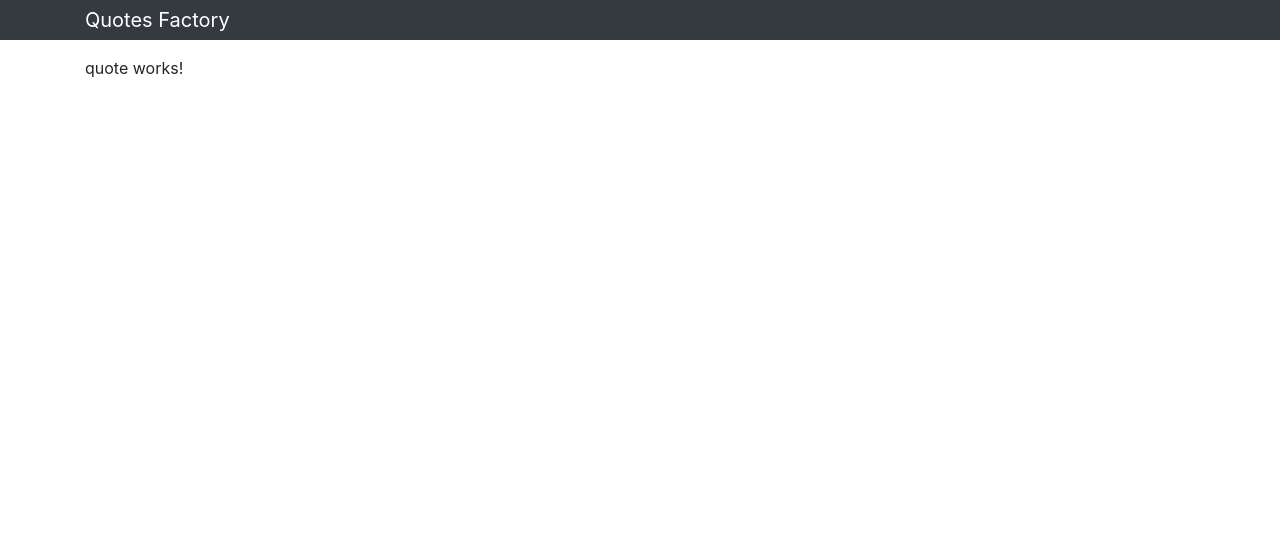
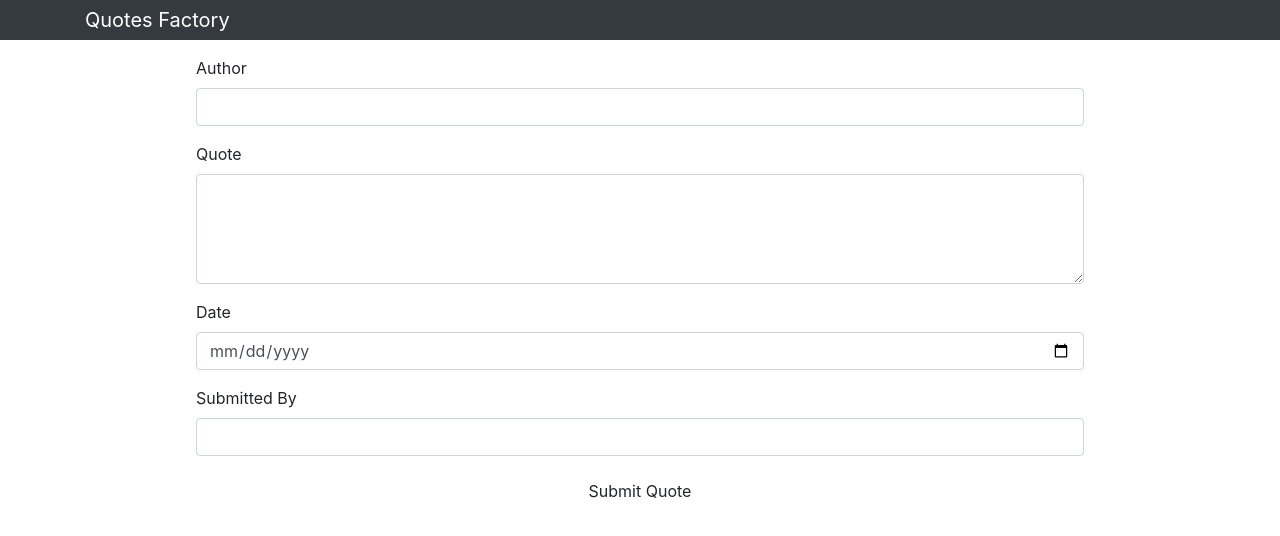
Before and after one commit to Sundaybrian/angular-quotes-factory, an Angular app: page / in a window 1280 px wide. Shown: the top 536 px of the page. Built offline with nearby package versions, Linux system fonts and the light colour scheme.

Commit message:
create the forms markup in the form component

```diff
--- a/src/app/app.module.ts
+++ b/src/app/app.module.ts
@@ -1,5 +1,6 @@
 import { BrowserModule } from '@angular/platform-browser';
 import { NgModule } from '@angular/core';
+import { FormsModule } from '@angular/forms';
 
 import { AppComponent } from './app.component';
 import { QuoteComponent } from './components/quote/quote.component';
@@ -16,7 +17,8 @@ import { NavComponent } from './components/nav/nav.component';
     NavComponent
   ],
   imports: [
-    BrowserModule
+    BrowserModule,
+    FormsModule
   ],
   providers: [],
   bootstrap: [AppComponent]
--- a/src/app/components/quote/quote.component.html
+++ b/src/app/components/quote/quote.component.html
@@ -1 +1 @@
-<p>quote works!</p>
+<app-quotes-form></app-quotes-form>
--- a/src/app/components/quotes-form/quotes-form.component.html
+++ b/src/app/components/quotes-form/quotes-form.component.html
@@ -1 +1,21 @@
-<p>quotes-form works!</p>
+<div class="narrow">
+  <form>
+    <div class="form-group">
+      <label for="author">Author</label>
+      <input type="text" class="form-control" name="author" #author>
+    </div>
+    <div class="form-group">
+      <label for="qoute_input">Quote</label>
+      <textarea type="text" class="form-control" rows="4" name="qoute_input" #quote_input></textarea>
+    </div>
+    <div class="form-group">
+      <label for="date_input">Date</label>
+      <input type="date" class="form-control" name="date_input" #date_input>
+    </div>
+    <div class="form-group">
+      <label for="user_submit">Submitted By</label>
+      <input type="text" class="form-control" name="user_submit" #user_submit>
+    </div>
+    <button class="btn btn-lg-primary btn-block">Submit Quote</button>
+  </form>
+</div>
--- a/src/styles.css
+++ b/src/styles.css
@@ -1 +1,9 @@
 /* You can add global styles to this file, and also import other style files */
+
+
+
+/* helper classes */
+.narrow {
+  width: 80%;
+  margin: 0 auto;
+}
```
